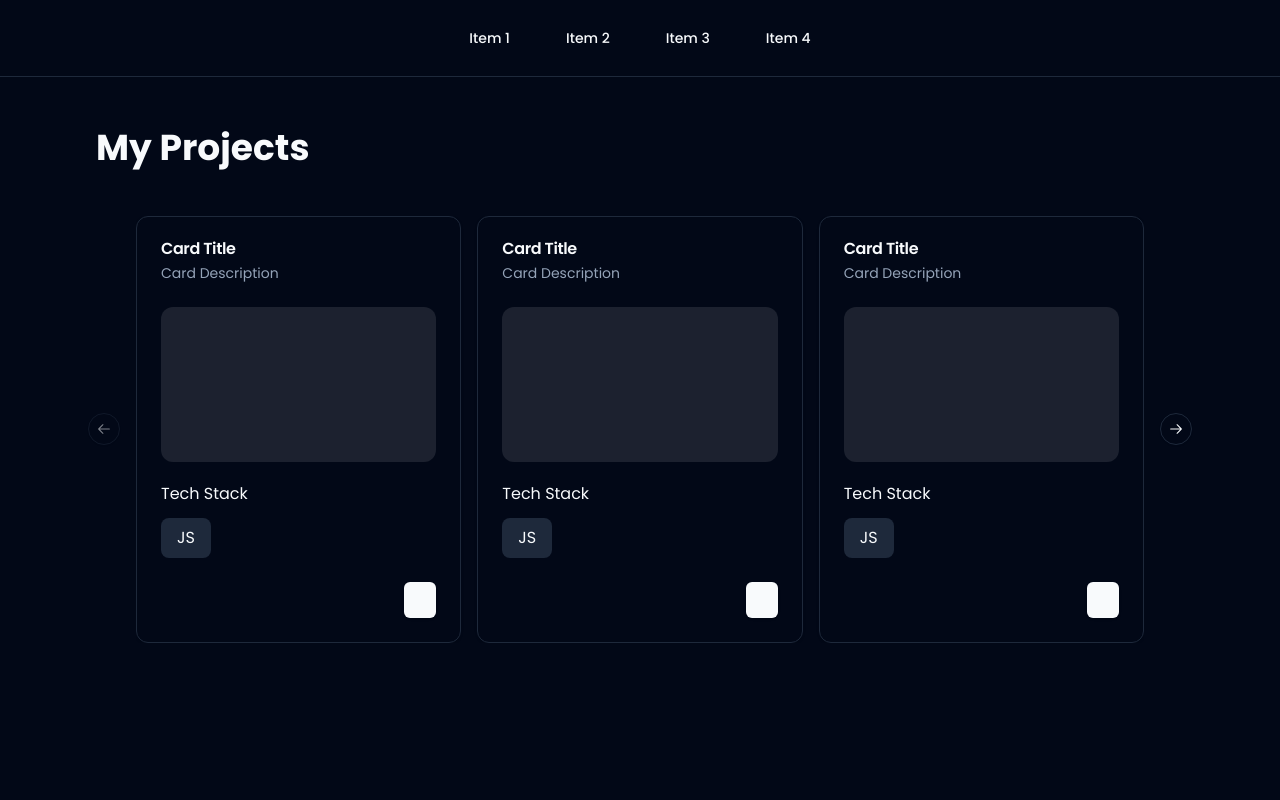
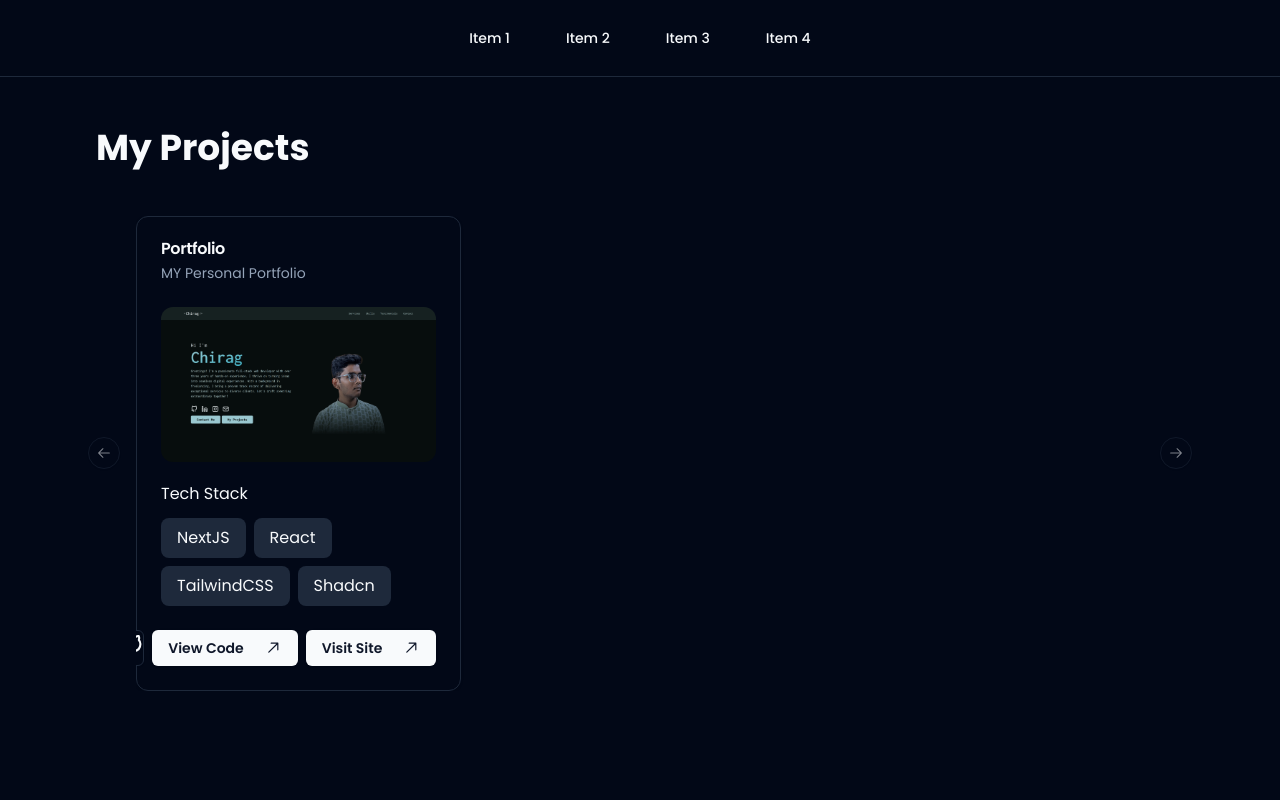
Before and after one commit to chirag3003/projects.chirag, a Next.js app: page / in a window 1280 px wide. Shown: the top 800 px of the page. Built offline with nearby package versions, Linux system fonts and the light colour scheme.

Commit message:
updated site

```diff
--- a/app/page.tsx
+++ b/app/page.tsx
@@ -1,11 +1,10 @@
 import ProjectsSection from '@/components/ProjectsSection'
+import { myProjects } from '@/configs/projects'
 
 export default function Home() {
     return (
         <>
-            <ProjectsSection title="My Projects" />
-            <ProjectsSection title="Client Works" />
-            <ProjectsSection title="Frontend Projects" />
+            <ProjectsSection title="My Projects" projects={myProjects} />
         </>
     )
 }
--- a/components/Cards/WebsiteCard.tsx
+++ b/components/Cards/WebsiteCard.tsx
@@ -15,6 +15,7 @@ import {
     CardHeader,
     CardTitle,
 } from '../ui/card'
+import { GitHub } from 'react-feather'
 
 function WebsiteCard({
     title,
@@ -41,7 +42,7 @@ function WebsiteCard({
                     }}
                 ></div>
                 <p className="mt-5 mb-3">Tech Stack</p>
-                <div className="tech-stacks flex flex-wrap">
+                <div className="tech-stacks flex flex-wrap gap-2">
                     {techStack.map((item, index) => (
                         <div
                             key={index}
@@ -52,7 +53,7 @@ function WebsiteCard({
                     ))}
                 </div>
             </CardContent>
-            <CardFooter className="flex items-center justify-end">
+            <CardFooter className="flex items-center justify-end gap-2">
                 {github && (
                     <Link
                         href={github}
@@ -66,7 +67,7 @@ function WebsiteCard({
                         target="_blank"
                         referrerPolicy="no-referrer"
                     >
-                        <GitHubLogoIcon height={18} width={18} />
+                        <GitHub height={25} width={25} />
                     </Link>
                 )}
                 {code && (
--- a/components/ProjectsSection/index.tsx
+++ b/components/ProjectsSection/index.tsx
@@ -18,193 +18,30 @@ import { Link } from 'react-feather'
 import { cn } from '@/lib/utils'
 import { buttonVariants } from '../ui/button'
 import { ArrowTopRightIcon } from '@radix-ui/react-icons'
+import WebsiteCard from '../Cards/WebsiteCard'
 
 interface ProjectsSectionProps {
     title: string
+    projects: IWebsiteCard[]
 }
 
-function ProjectsSection({title}: ProjectsSectionProps) {
+function ProjectsSection({ title, projects }: ProjectsSectionProps) {
     return (
         <section className="md:min-h-screen bg-background lg:p-24 lg:pt-32 px-5 py-10">
             <h1 className="font-bold text-4xl mb-12">{title}</h1>
             <div className="projects px-10">
                 <Carousel>
                     <CarouselContent>
-                        <CarouselItem className="md:basis-1/2 lg:basis-1/3">
-                            <Card>
-                                <CardHeader>
-                                    <CardTitle>Card Title</CardTitle>
-                                    <CardDescription>
-                                        Card Description
-                                    </CardDescription>
-                                </CardHeader>
-                                <CardContent>
-                                    <div className="w-full bg-white/10 aspect-video rounded-xl overflow-hidden"></div>
-                                    <p className="mt-5 mb-3">Tech Stack</p>
-                                    <div className="tech-stacks flex flex-wrap">
-                                        <div className="tech-stack p-2 px-4 rounded-lg bg-secondary text-secondary-foreground">
-                                            JS
-                                        </div>
-                                    </div>
-                                </CardContent>
-                                <CardFooter className="flex items-center justify-end">
-                                    <Link
-                                        href={''}
-                                        className={cn(
-                                            buttonVariants(),
-                                            'font-semibold'
-                                        )}
-                                    >
-                                        Visit Site{' '}
-                                        <ArrowTopRightIcon
-                                            className="ml-5"
-                                            height={18}
-                                            width={18}
-                                        />
-                                    </Link>
-                                </CardFooter>
-                            </Card>
-                        </CarouselItem>
-                        <CarouselItem className="md:basis-1/2 lg:basis-1/3">
-                            <Card>
-                                <CardHeader>
-                                    <CardTitle>Card Title</CardTitle>
-                                    <CardDescription>
-                                        Card Description
-                                    </CardDescription>
-                                </CardHeader>
-                                <CardContent>
-                                    <div className="w-full bg-white/10 aspect-video rounded-xl overflow-hidden"></div>
-                                    <p className="mt-5 mb-3">Tech Stack</p>
-                                    <div className="tech-stacks flex flex-wrap">
-                                        <div className="tech-stack p-2 px-4 rounded-lg bg-secondary text-secondary-foreground">
-                                            JS
-                                        </div>
-                                    </div>
-                                </CardContent>
-                                <CardFooter className="flex items-center justify-end">
-                                    <Link
-                                        href={''}
-                                        className={cn(
-                                            buttonVariants(),
-                                            'font-semibold'
-                                        )}
-                                    >
-                                        Visit Site{' '}
-                                        <ArrowTopRightIcon
-                                            className="ml-5"
-                                            height={18}
-                                            width={18}
-                                        />
-                                    </Link>
-                                </CardFooter>
-                            </Card>
-                        </CarouselItem>
-                        <CarouselItem className="md:basis-1/2 lg:basis-1/3">
-                            <Card>
-                                <CardHeader>
-                                    <CardTitle>Card Title</CardTitle>
-                                    <CardDescription>
-                                        Card Description
-                                    </CardDescription>
-                                </CardHeader>
-                                <CardContent>
-                                    <div className="w-full bg-white/10 aspect-video rounded-xl overflow-hidden"></div>
-                                    <p className="mt-5 mb-3">Tech Stack</p>
-                                    <div className="tech-stacks flex flex-wrap">
-                                        <div className="tech-stack p-2 px-4 rounded-lg bg-secondary text-secondary-foreground">
-                                            JS
-                                        </div>
-                                    </div>
-                                </CardContent>
-                                <CardFooter className="flex items-center justify-end">
-                                    <Link
-                                        href={''}
-                                        className={cn(
-                                            buttonVariants(),
-                                            'font-semibold'
-                                        )}
-                                    >
-                                        Visit Site{' '}
-                                        <ArrowTopRightIcon
-                                            className="ml-5"
-                                            height={18}
-                                            width={18}
-                                        />
-                                    </Link>
-                                </CardFooter>
-                            </Card>
-                        </CarouselItem>
-                        <CarouselItem className="md:basis-1/2 lg:basis-1/3">
-                            <Card>
-                                <CardHeader>
-                                    <CardTitle>Card Title</CardTitle>
-                                    <CardDescription>
-                                        Card Description
-                                    </CardDescription>
-                                </CardHeader>
-                                <CardContent>
-                                    <div className="w-full bg-white/10 aspect-video rounded-xl overflow-hidden"></div>
-                                    <p className="mt-5 mb-3">Tech Stack</p>
-                                    <div className="tech-stacks flex flex-wrap">
-                                        <div className="tech-stack p-2 px-4 rounded-lg bg-secondary text-secondary-foreground">
-                                            JS
-                                        </div>
-                                    </div>
-                                </CardContent>
-                                <CardFooter className="flex items-center justify-end">
-                                    <Link
-                                        href={''}
-                                        className={cn(
-                                            buttonVariants(),
-                                            'font-semibold'
-                                        )}
-                                    >
-                                        Visit Site{' '}
-                                        <ArrowTopRightIcon
-                                            className="ml-5"
-                                            height={18}
-                                            width={18}
-                                        />
-                                    </Link>
-                                </CardFooter>
-                            </Card>
-                        </CarouselItem>
-                        <CarouselItem className="md:basis-1/2 lg:basis-1/3">
-                            <Card>
-                                <CardHeader>
-                                    <CardTitle>Card Title</CardTitle>
-                                    <CardDescription>
-                                        Card Description
-                                    </CardDescription>
-                                </CardHeader>
-                                <CardContent>
-                                    <div className="w-full bg-white/10 aspect-video rounded-xl overflow-hidden"></div>
-                                    <p className="mt-5 mb-3">Tech Stack</p>
-                                    <div className="tech-stacks flex flex-wrap">
-                                        <div className="tech-stack p-2 px-4 rounded-lg bg-secondary text-secondary-foreground">
-                                            JS
-                                        </div>
-                                    </div>
-                                </CardContent>
-                                <CardFooter className="flex items-center justify-end">
-                                    <Link
-                                        href={''}
-                                        className={cn(
-                                            buttonVariants(),
-                                            'font-semibold'
-                                        )}
-                                    >
-                                        Visit Site{' '}
-                                        <ArrowTopRightIcon
-                                            className="ml-5"
-                                            height={18}
-                                            width={18}
-                                        />
-                                    </Link>
-                                </CardFooter>
-                            </Card>
-                        </CarouselItem>
+                        {projects.map((project, index) => {
+                            return (
+                                <CarouselItem
+                                    key={index}
+                                    className="md:basis-1/2 lg:basis-1/3"
+                                >
+                                    <WebsiteCard {...project} />
+                                </CarouselItem>
+                            )
+                        })}
                     </CarouselContent>
                     <CarouselPrevious />
                     <CarouselNext />
--- /dev/null
+++ b/configs/projects.ts
@@ -0,0 +1,11 @@
+export const myProjects: IWebsiteCard[] = [
+    {
+        title: 'Portfolio',
+        description: 'MY Personal Portfolio',
+        image: '/projects/portfolio.png',
+        techStack: ['NextJS', 'React', 'TailwindCSS', 'Shadcn'],
+        link: 'https://chirag.codes',
+        github: 'https://github.com/chirag3003/portfolio-v3',
+        code: 'https://github1s.com/chirag3003/portfolio-v3',
+    },
+]
```
Also changed, not shown: public/projects/portfolio.png (added).
